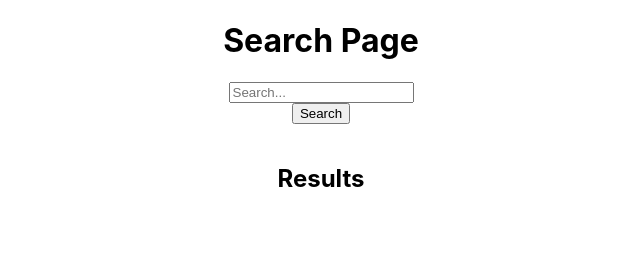
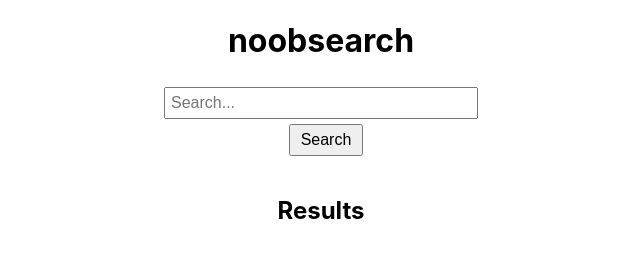
Before and after one commit to hinoobers/noobsearch, a React app in the folder client/: page / in a window 1280 px wide. Shown: the whole page, without its empty margins (319-959 px from the left). Built offline with nearby package versions, Linux system fonts and the light colour scheme.

Commit message:
Touchups

```diff
--- a/client/src/pages/SearchPage.css
+++ b/client/src/pages/SearchPage.css
@@ -18,3 +18,17 @@
     width: 80%;
     border-radius: 5px;
 }
+
+.search-button {
+    margin-left: 10px;
+    padding: 5px 10px;
+    font-size: 16px;
+    cursor: pointer;
+}
+
+.search input {
+    padding: 5px;
+    font-size: 16px;
+    width: 300px;
+    margin: 5px;
+}
--- a/client/src/pages/SearchPage.js
+++ b/client/src/pages/SearchPage.js
@@ -27,9 +27,9 @@ const SearchPage = () => {
     }
     return (
         <div className='search'>
-            <h1>Search Page</h1>
+            <h1>noobsearch</h1>
             <input autofocus type="text" placeholder="Search..." onChange={(e) => setQuery(e.target.value)} onKeyDown={(e) => e.key === 'Enter' && search(query)}></input>
-            <button onClick={() => search(query)}>Search</button>
+            <button className="search-button" onClick={() => search(query)}>Search</button>
             <div className='results'>
                 <h2>Results {time !== null && `(in ${time} ms)`}</h2>
                 {results.map((result, index) => (
```
